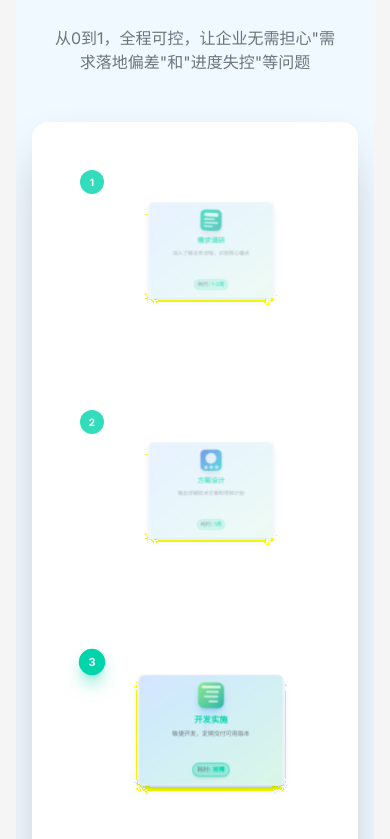
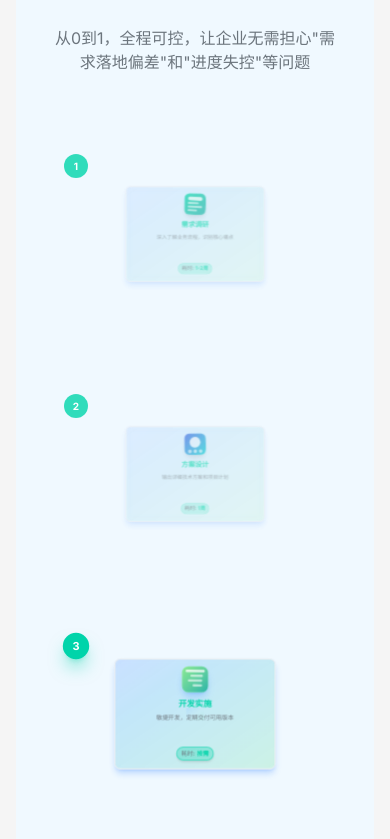
Before and after one commit to QueenieLiangrf/v0-mint-green-website, a Next.js app: page / in a window 390 px wide. Shown: the part 4125-4964 px from the top of the page. Built offline with nearby package versions, Linux system fonts and the light colour scheme.

Commit message:
remove white card background from blue-green gradient cards
#VERCEL_SKIP

Co-authored-by: null <98098460+QueenieLiangrf@users.noreply.github.com>

```diff
--- a/components/process-section.tsx
+++ b/components/process-section.tsx
@@ -193,8 +193,7 @@ export function ProcessSection() {
         </div>
 
         <div className="max-w-7xl mx-auto">
-          <div className="relative overflow-hidden rounded-2xl sm:rounded-3xl bg-background/95 backdrop-blur-sm border-0 shadow-2xl">
-            <div className="p-4 sm:p-8 bg-card">
+          <div className="relative">
             <div className="relative">
               <div
                 className="relative"
@@ -222,9 +221,8 @@ export function ProcessSection() {
                           {index + 1}
                         </div>
 
-                          {/* 背景装饰 */}
                         <div
-                            className={`backdrop-blur-sm rounded-xl sm:rounded-2xl p-4 sm:p-6 border-2 transition-all duration-700 shadow-lg hover:shadow-xl w-full h-56 sm:h-64 flex flex-col items-center text-center relative overflow-hidden bg-gradient-to-br from-blue-500/10 to-green-500/10 scale-[0.45] origin-center cursor-pointer ml-8 sm:ml-10 ${
+                          className={`backdrop-blur-sm rounded-xl sm:rounded-2xl p-4 sm:p-6 border-2 transition-all duration-700 shadow-lg hover:shadow-xl w-full h-56 sm:h-64 flex flex-col items-center text-center relative overflow-hidden bg-gradient-to-br from-blue-500/10 to-green-500/10 scale-[0.45] origin-center cursor-pointer ${
                             isActive
                               ? "shadow-2xl shadow-blue-500/30 bg-gradient-to-br from-blue-500/20 to-green-500/15 transform scale-[0.495] z-20"
                               : isPrevious
@@ -233,6 +231,7 @@ export function ProcessSection() {
                           }`}
                           onMouseEnter={() => setActiveIndex(index)}
                         >
+                          {/* 背景装饰 */}
                           {isActive && (
                             <div className="absolute inset-0 bg-gradient-to-br from-blue-500/20 via-transparent to-green-500/15 opacity-50 scale-[0.111] origin-center"></div>
                           )}
@@ -322,7 +321,6 @@ export function ProcessSection() {
             </div>
           </div>
         </div>
-        </div>
 
         {/* 底部说明 */}
         <div className="mt-12 sm:mt-16 text-center">
```
Lines whose indentation alone changed are shown as unchanged.
